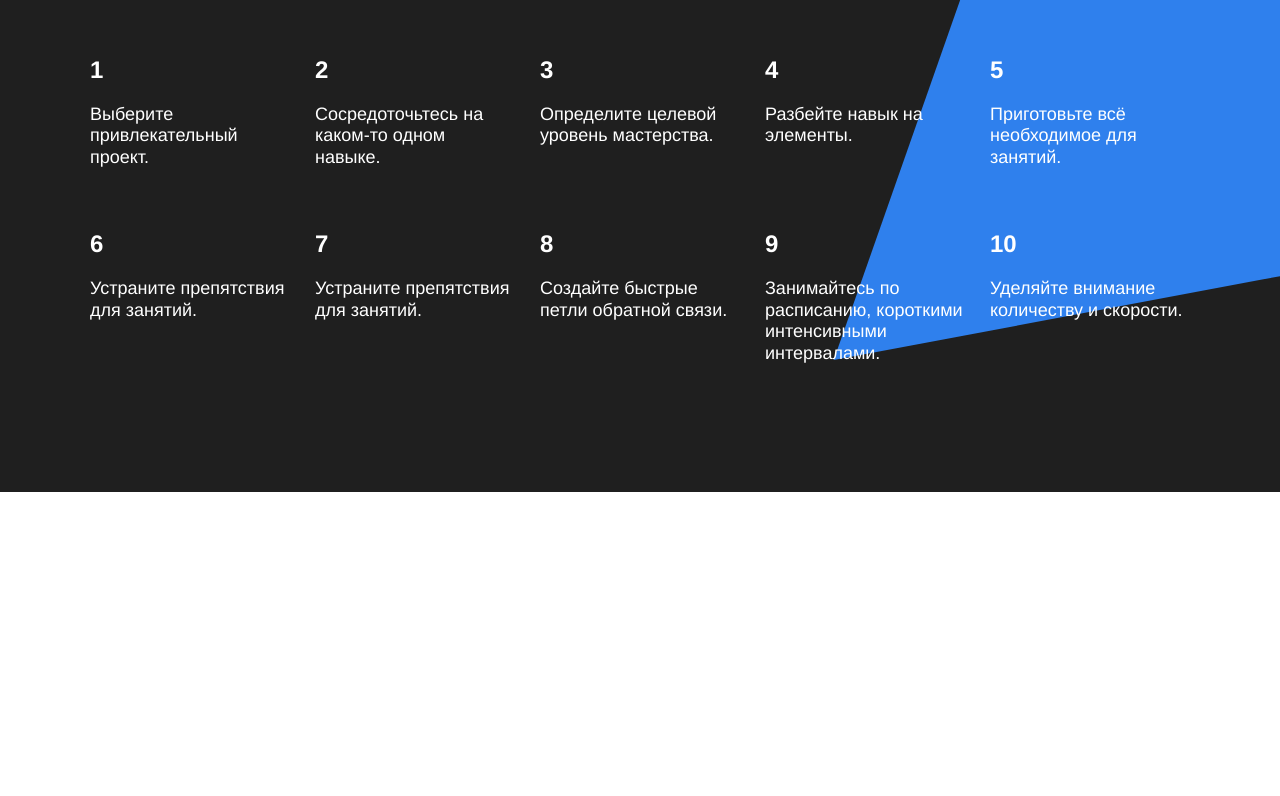
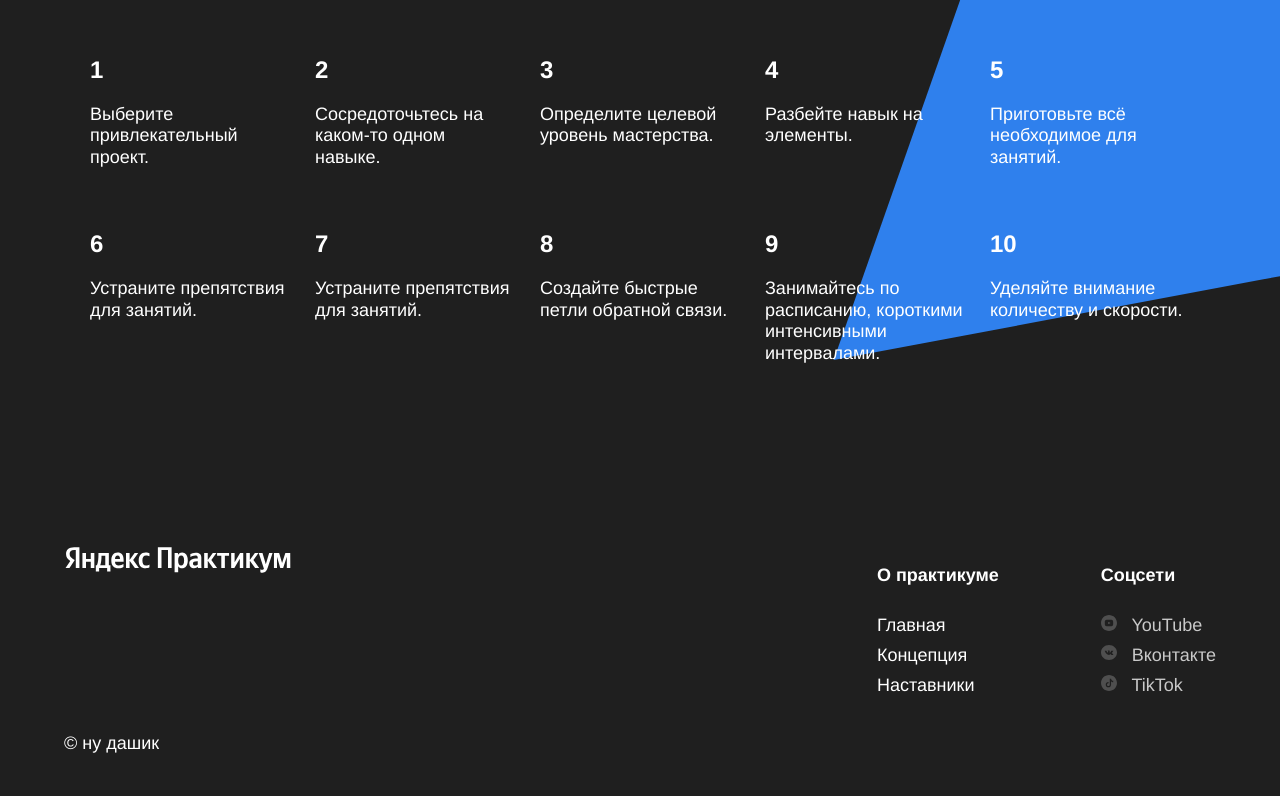
Before and after one commit to nu-dash/learn_to_learn, a plain HTML site: page index.html in a window 1280 px wide. Shown: the part 3278-4074 px from the top of the page. Before the commit the page ends 3770 px from the top, so only its background shows below. Drawn offline with Linux system fonts and the light colour scheme.

Commit message:
feat: add footer

```diff
--- a/index.html
+++ b/index.html
@@ -174,13 +174,46 @@
 
 
           <img class="kaufman-triangle" src="./images/kaufman-triangle.svg" alt="Not found">
-
+        </div>
       </section>
 
 
     </main>
     <footer class="footer">
+      <div class="columns columns_theme_dark">
+        <div class="column column_content_copyright">
+          <div class="logo logo_place_footer">
+            <img src="./images/logo_place_footer.svg" alt="Not Found">
+          </div>
+         <p class="author">© ну дашик</p>
+        </div>
+        <div class="column column_content_info">
+          <p class="column-heading">О практикуме</p>
+          <div class="social-link">
+            <a href="#" class="column-links">Главная</a>
+            <a href="#" class="column-links">Концепция</a>
+            <a href="#" class="column-links">Наставники</a>
+          </div>
 
+        </div>
+        <div class="column column_content_social">
+          <h5 class="ss_heading">Соцсети</h5>
+          <div class="social-link">
+            <a href="#" class="column-link">
+              <img src="./images/youtube_color_white.svg" alt="Not found" class="column_logo">
+             YouTube
+            </a>
+             <a href="#" class="column-link">
+              <img src="./images/vk_color_white.svg" alt="Not found" class="column_logo">
+            Вконтакте
+            </a>
+             <a href="#" class="column-link">
+              <img src="./images/tiktok_color_white.svg" alt="Not found" class="column_logo">
+             TikTok
+            </a>
+          </div>
+        </div>
+      </div>
     </footer>
   </div>
 </body>
--- a/styles/style.css
+++ b/styles/style.css
@@ -59,10 +59,6 @@
 .title_header_text {
   margin-left: 64px;
   width: 730px;
-}
-
-.subtitle {
-
 }
 
 .subtitle_header_text {
@@ -337,7 +333,89 @@ display: block;
   width: 877px;
   height: 877px;
   position: absolute;
-  top: 0px;
+  top: 0;
   right: -210px;
   z-index: 1;
 }
+
+.footer {
+  min-height: 350px;
+  background-color: #1f1f1f;
+  margin: 0;
+  padding: 0;
+  align-content: center;
+}
+
+.columns {
+  width: 90%;
+  justify-content: space-between;
+  position: relative;
+  display: flex;
+  height: 250px;
+  margin: auto;
+}
+
+.column_content_copyright {
+  flex-basis: 711px;
+}
+
+.logo_place_footer {
+  width: 228px;
+  height: 32px;
+}
+
+.author {
+  line-height: 25px;
+  font-size: 18px;
+  font-weight: normal;
+  color: white;
+  position: absolute;
+  margin-top: 18px;
+  bottom: 18px;
+}
+
+.ss_heading {
+  color: white;
+  line-height: 30px;
+  font-size: 18px;
+  font-weight: 600;
+  margin-top: 18px;
+  margin-bottom: 0;
+}
+
+.social-link {
+  display: flex;
+  flex-direction: column;
+  margin-top: 20px;
+  line-height: 30px;
+  font-size: 18px;
+  font-weight: 500;
+  margin-bottom: 16px;
+}
+
+.column-link {
+  text-decoration: none;
+  color: white;
+}
+
+.column_logo {
+  height: 16px;
+  width: 16px;
+  margin-right: 10px;
+}
+
+.column-heading {
+  line-height: 30px;
+  color: white;
+  font-size: 18px;
+  font-weight: 600;
+}
+
+.column_content_social .column-link {
+  color: #c9c9c9;
+}
+
+.column-links {
+  color: white;
+  text-decoration: none;
+}
```
Lines whose indentation alone changed are shown as unchanged.
